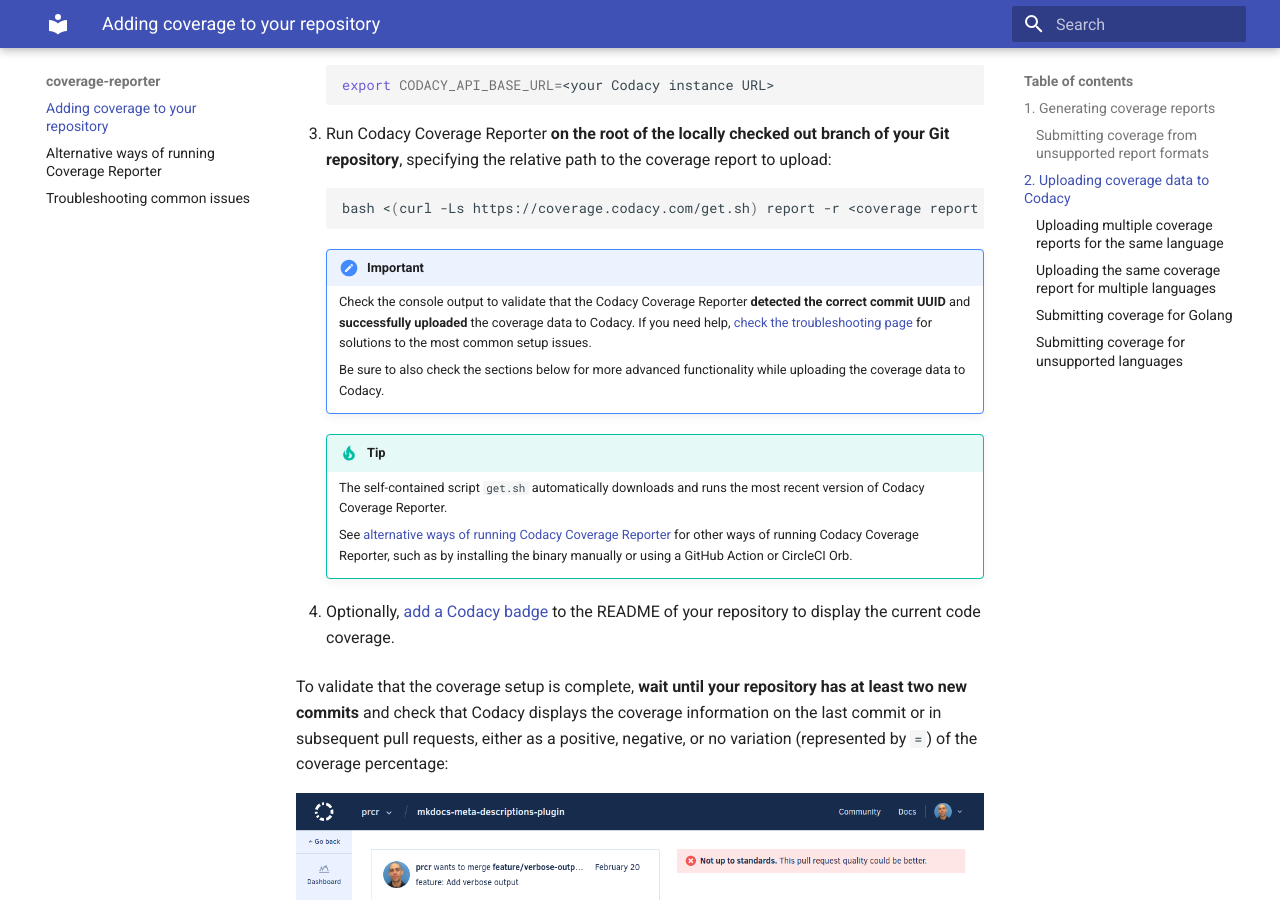
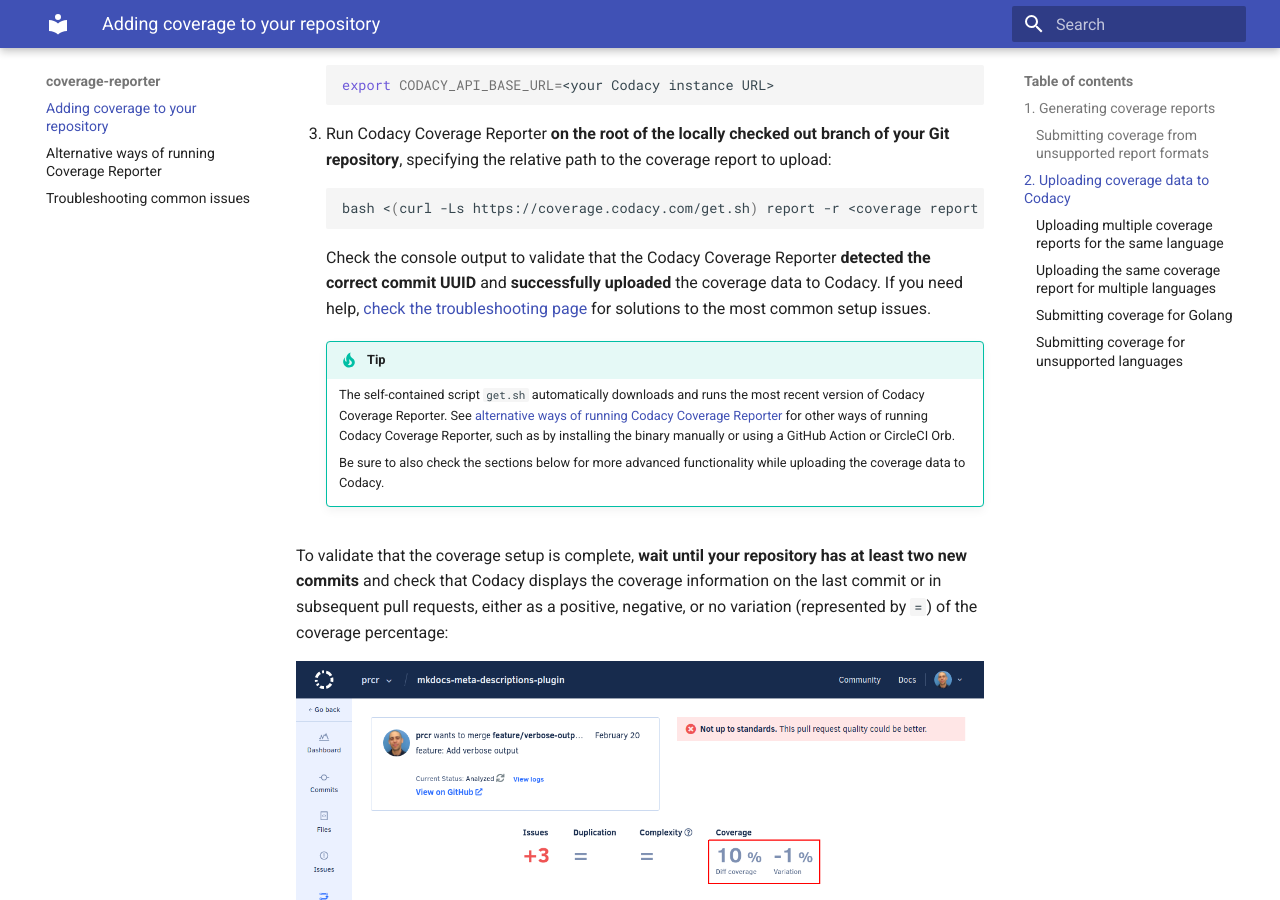
Before and after one commit to codacy/codacy-coverage-reporter, an MkDocs documentation site: the page built from docs/index.md, in a window 1280 px wide and 900 px high, scrolled down 3274 px. Built offline with MkDocs 1.6.1 and Material for MkDocs 9.7.7, drawn with Linux system fonts in a browser that asks for light colours.

Commit message:
clean: Simplify coverage setup process
Checking the console output should be an integral part of the step
to run the Codacy Coverage Reporter.

Also removes the optional step to add a Codacy badge for coverage,
since at this time the metric probably won't be available yet and
the badge will appear greyed out, which can confuse the users.

````diff
--- a/docs/index.md
+++ b/docs/index.md
@@ -167,17 +167,12 @@
     bash <(curl -Ls https://coverage.codacy.com/get.sh) report -r <coverage report file name>
     ```
 
-    !!! important
-        Check the console output to validate that the Codacy Coverage Reporter **detected the correct commit UUID** and **successfully uploaded** the coverage data to Codacy. If you need help, [check the troubleshooting page](troubleshooting-common-issues.md) for solutions to the most common setup issues.
+    Check the console output to validate that the Codacy Coverage Reporter **detected the correct commit UUID** and **successfully uploaded** the coverage data to Codacy. If you need help, [check the troubleshooting page](troubleshooting-common-issues.md) for solutions to the most common setup issues.
+
+    !!! tip
+        The self-contained script `get.sh` automatically downloads and runs the most recent version of Codacy Coverage Reporter. See [alternative ways of running Codacy Coverage Reporter](alternative-ways-of-running-coverage-reporter.md) for other ways of running Codacy Coverage Reporter, such as by installing the binary manually or using a GitHub Action or CircleCI Orb.
 
         Be sure to also check the sections below for more advanced functionality while uploading the coverage data to Codacy.
-
-    !!! tip
-        The self-contained script `get.sh` automatically downloads and runs the most recent version of Codacy Coverage Reporter.
-
-        See [alternative ways of running Codacy Coverage Reporter](alternative-ways-of-running-coverage-reporter.md) for other ways of running Codacy Coverage Reporter, such as by installing the binary manually or using a GitHub Action or CircleCI Orb.
-
-1.  Optionally, [add a Codacy badge](https://docs.codacy.com/repositories/badges/) to the README of your repository to display the current code coverage.
 
 To validate that the coverage setup is complete, **wait until your repository has at least two new commits** and check that Codacy displays the coverage information on the last commit or in subsequent pull requests, either as a positive, negative, or no variation (represented by `=`) of the coverage percentage:
 
````
